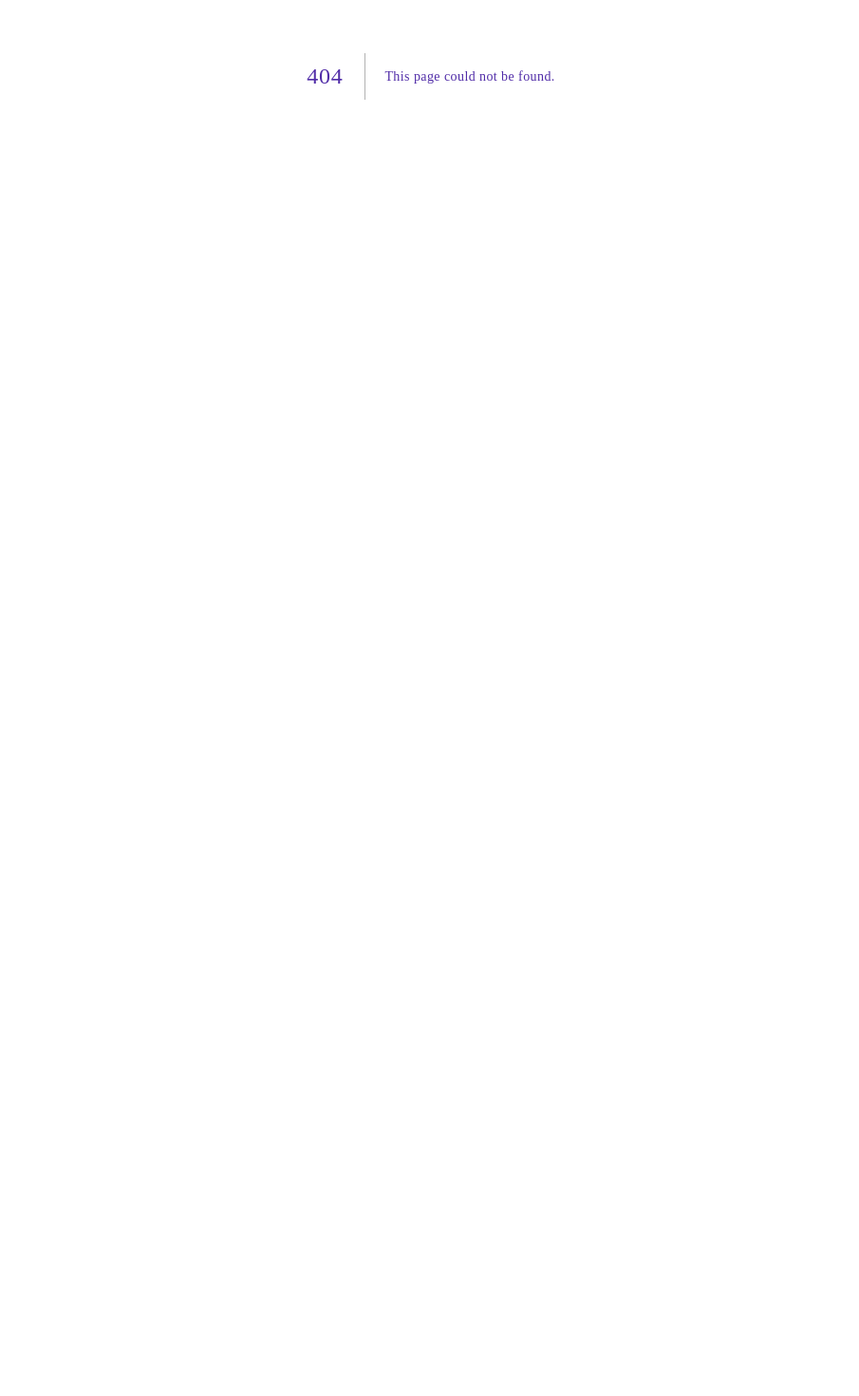
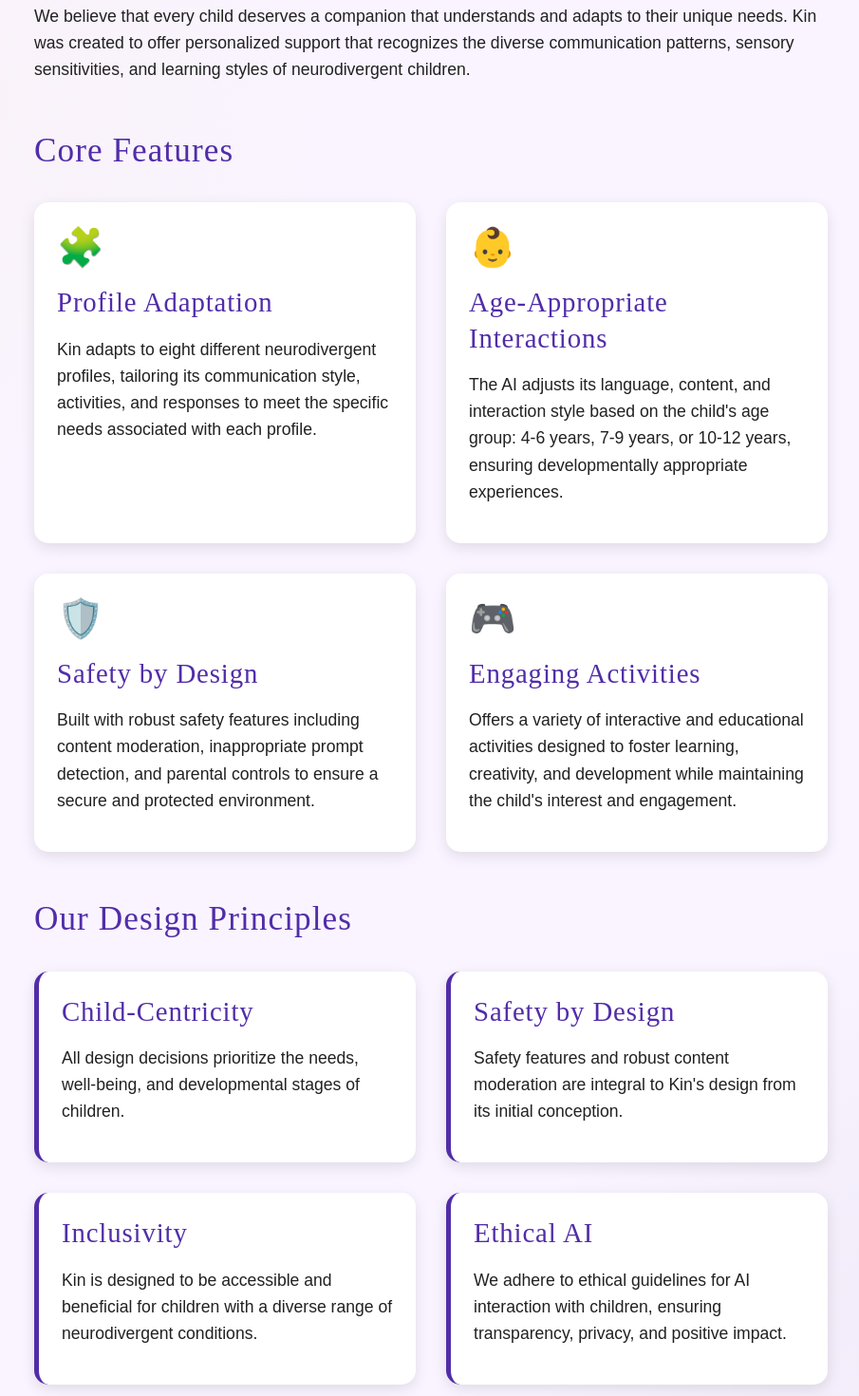
Before and after one commit to girtonian/curmunchkins, a Next.js app: page /about in a window 1280 px wide. Before the commit this address had no page. Shown: the part 320-1790 px from the top of the page at 95% size, without its empty margins (186-1091 px from the left). Before the commit the page ends 800 px from the top, so only its background shows below. Built offline with nearby package versions, Linux system fonts and the light colour scheme; a web font is replaced by a local one.

Commit message:
Add about page with information about Kin

```diff
--- /dev/null
+++ b/src/pages/about.tsx
@@ -0,0 +1,142 @@
+import React from 'react';
+import styled from 'styled-components';
+import { Layout } from '@/components/Layout';
+
+const AboutContainer = styled.div`
+  max-width: 900px;
+  margin: 0 auto;
+  padding: 2rem;
+`;
+
+const Section = styled.section`
+  margin-bottom: 3rem;
+`;
+
+const CardGrid = styled.div`
+  display: grid;
+  grid-template-columns: repeat(auto-fill, minmax(280px, 1fr));
+  gap: 2rem;
+  margin-top: 2rem;
+`;
+
+const Card = styled.div`
+  background-color: ${({ theme }) => theme.colors.cardBg};
+  border-radius: ${({ theme }) => theme.borderRadius.regular};
+  box-shadow: ${({ theme }) => theme.shadows.card};
+  padding: 1.5rem;
+  transition: ${({ theme }) => theme.transitions.bounce};
+
+  &:hover {
+    transform: translateY(-5px);
+  }
+`;
+
+const CardIcon = styled.div`
+  font-size: 2.5rem;
+  margin-bottom: 1rem;
+  color: ${({ theme }) => theme.colors.primary};
+`;
+
+const PrincipleCard = styled(Card)`
+  border-left: 5px solid ${({ theme }) => theme.colors.primary};
+`;
+
+const AboutPage: React.FC = () => {
+  return (
+    <Layout title="About Kin | Curmunchkins AI Companion">
+      <AboutContainer>
+        <h1>About Kin</h1>
+        <p>
+          Kin is an AI companion specifically designed for neurodivergent children aged 4-12.
+          Our mission is to provide a safe, engaging, and personalized experience to support
+          the educational, social, and emotional development of children with various neurodivergent profiles.
+        </p>
+
+        <Section>
+          <h2>Our Mission</h2>
+          <p>
+            We believe that every child deserves a companion that understands and adapts to their unique needs.
+            Kin was created to offer personalized support that recognizes the diverse communication patterns,
+            sensory sensitivities, and learning styles of neurodivergent children.
+          </p>
+        </Section>
+
+        <Section>
+          <h2>Core Features</h2>
+          <CardGrid>
+            <Card>
+              <CardIcon>🧩</CardIcon>
+              <h3>Profile Adaptation</h3>
+              <p>
+                Kin adapts to eight different neurodivergent profiles, tailoring its communication style,
+                activities, and responses to meet the specific needs associated with each profile.
+              </p>
+            </Card>
+
+            <Card>
+              <CardIcon>👶</CardIcon>
+              <h3>Age-Appropriate Interactions</h3>
+              <p>
+                The AI adjusts its language, content, and interaction style based on the child's age group:
+                4-6 years, 7-9 years, or 10-12 years, ensuring developmentally appropriate experiences.
+              </p>
+            </Card>
+
+            <Card>
+              <CardIcon>🛡️</CardIcon>
+              <h3>Safety by Design</h3>
+              <p>
+                Built with robust safety features including content moderation, inappropriate prompt detection,
+                and parental controls to ensure a secure and protected environment.
+              </p>
+            </Card>
+
+            <Card>
+              <CardIcon>🎮</CardIcon>
+              <h3>Engaging Activities</h3>
+              <p>
+                Offers a variety of interactive and educational activities designed to foster learning,
+                creativity, and development while maintaining the child's interest and engagement.
+              </p>
+            </Card>
+          </CardGrid>
+        </Section>
+
+        <Section>
+          <h2>Our Design Principles</h2>
+          <CardGrid>
+            <PrincipleCard>
+              <h3>Child-Centricity</h3>
+              <p>
+                All design decisions prioritize the needs, well-being, and developmental stages of children.
+              </p>
+            </PrincipleCard>
+
+            <PrincipleCard>
+              <h3>Safety by Design</h3>
+              <p>
+                Safety features and robust content moderation are integral to Kin's design from its initial conception.
+              </p>
+            </PrincipleCard>
+
+            <PrincipleCard>
+              <h3>Inclusivity</h3>
+              <p>
+                Kin is designed to be accessible and beneficial for children with a diverse range of neurodivergent conditions.
+              </p>
+            </PrincipleCard>
+
+            <PrincipleCard>
+              <h3>Ethical AI</h3>
+              <p>
+                We adhere to ethical guidelines for AI interaction with children, ensuring transparency, privacy, and positive impact.
+              </p>
+            </PrincipleCard>
+          </CardGrid>
+        </Section>
+      </AboutContainer>
+    </Layout>
+  );
+};
+
+export default AboutPage;
```
